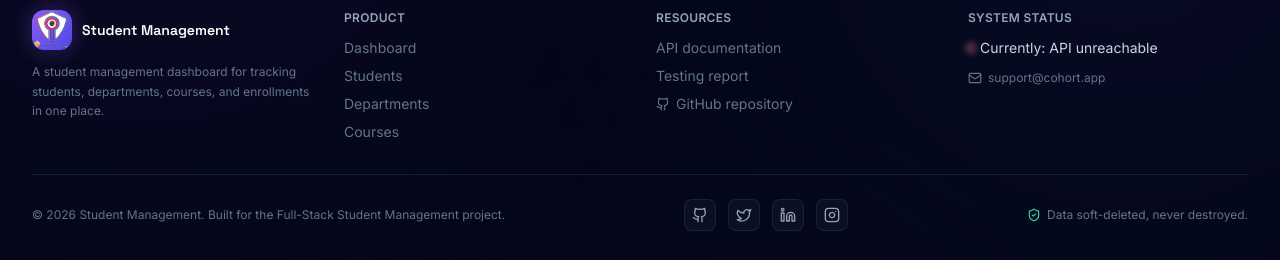
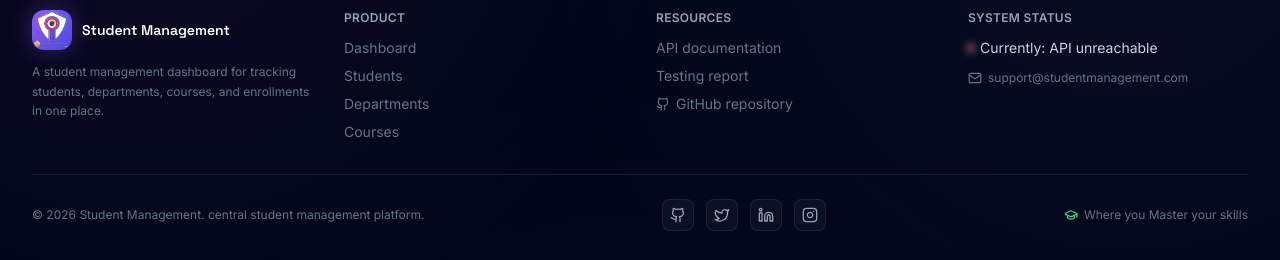
Before and after one commit to Fuad-Sabseb/studentmanagement, a React (Vite) app in the folder frontend/: page / in a window 1280 px wide. Shown: the part 1017-1277 px from the top of the page. Built offline with nearby package versions, Linux system fonts and the light colour scheme; no server answers.

Commit message:
Update Footer component

```diff
--- a/frontend/src/components/Footer.jsx
+++ b/frontend/src/components/Footer.jsx
@@ -1,4 +1,4 @@
-import { Github, Mail, ShieldCheck, Twitter, Linkedin, Instagram } from "lucide-react";
+import { Github, Mail, ShieldCheck, Twitter, Linkedin,GraduationCap, Instagram } from "lucide-react";
 import logo from "../images/logo.png";
 
 // Update these URLs to your real profiles.
@@ -86,16 +86,16 @@ export default function Footer({ apiStatus, activeCount }) {
               </p>
             )}
             <a
-              href="mailto:support@cohort.app"
+              href="mailto:support@studentmanagement.com"
               className="mt-3 flex items-center gap-1.5 text-xs text-slate-500 transition hover:text-slate-300"
             >
-              <Mail className="h-3.5 w-3.5" /> support@cohort.app
+              <Mail className="h-3.5 w-3.5" /> support@studentmanagement.com
             </a>
           </div>
         </div>
 
         <div className="mt-8 flex flex-col items-center justify-between gap-4 border-t border-slate-800/70 pt-6 text-xs text-slate-500 sm:flex-row">
-          <p>© {year} Student Management. Built for the Full-Stack Student Management project.</p>
+          <p>© {year} Student Management. central student management platform.</p>
 
           <div className="flex items-center gap-3 social-links">
             {SOCIAL_LINKS.map((social) => {
@@ -117,8 +117,8 @@ export default function Footer({ apiStatus, activeCount }) {
           </div>
 
           <div className="flex items-center gap-1.5">
-            <ShieldCheck className="h-3.5 w-3.5 text-emerald-400" />
-            <span>Data soft-deleted, never destroyed.</span>
+            <GraduationCap className="h-3.5 w-3.5 text-emerald-400" />
+            <span>Where you Master your skills</span>
           </div>
         </div>
       </div>
```
